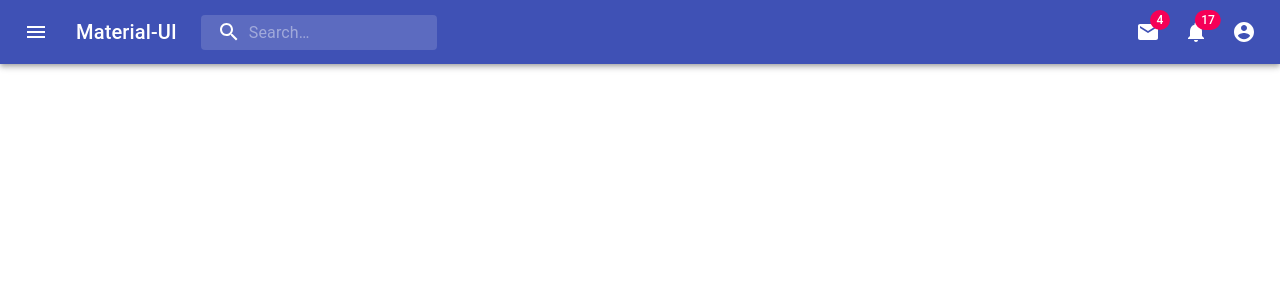
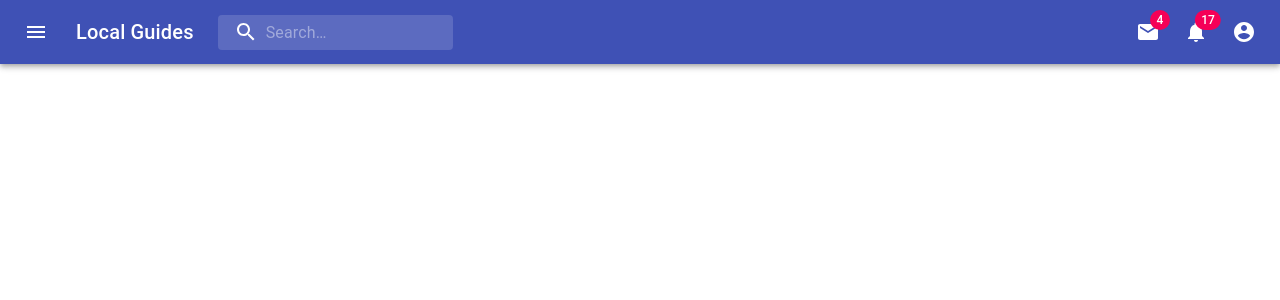
Before and after one commit to kalimullahdev/localguides, a React (Create React App) app: page /main in a window 1280 px wide. Shown: the top 300 px of the page. Built offline with nearby package versions, Linux system fonts and the light colour scheme; the HTML template or start-up script is replaced by a standard one.

Commit message:
Modified Slider data

```diff
--- a/src/components/LGAppBar/LGAppBar.jsx
+++ b/src/components/LGAppBar/LGAppBar.jsx
@@ -174,7 +174,7 @@ export default function LGAppBar() {
             <MenuIcon />
           </IconButton>
           <Typography className={classes.title} variant="h6" noWrap>
-            Material-UI
+            Local Guides
           </Typography>
           <div className={classes.search}>
             <div className={classes.searchIcon}>
--- a/src/pages/Slider/data.js
+++ b/src/pages/Slider/data.js
@@ -6,7 +6,7 @@ const localGuideIntro = [
     name: 'maria ferguson',
     title: 'office manager',
     quote:
-      'Fingerstache umami squid, kinfolk subway tile selvage tumblr man braid viral kombucha gentrify fanny pack raclette pok pok mustache.',
+      'Read Articles of the world wonderfull places and locations, along with photos, with local guide information. You will get Trending and highly rated articles on our web app.',
   },
   {
     id: 2,
@@ -15,7 +15,7 @@ const localGuideIntro = [
     name: 'john doe',
     title: 'regular guy',
     quote:
-      'Gastropub sustainable tousled prism occupy. Viral XOXO roof party brunch actually, chambray listicle microdosing put a bird on it paleo subway tile squid umami.',
+      'Through our app do research and visit bueatiful places, with friends anywhere in the world and enjoy the journey. Do meetup with other local guides and save your money.',
   },
   {
     id: 3,
@@ -24,7 +24,7 @@ const localGuideIntro = [
     name: 'peter smith',
     title: 'product designer',
     quote:
-      'Drinking vinegar polaroid street art echo park, actually semiotics next level butcher master cleanse hammock flexitarian ethical paleo.',
+      'Through our Maps service, get location on the map of place. Get direction, live location, on the integrated google maps API. ',
   },
 ];
 
```
